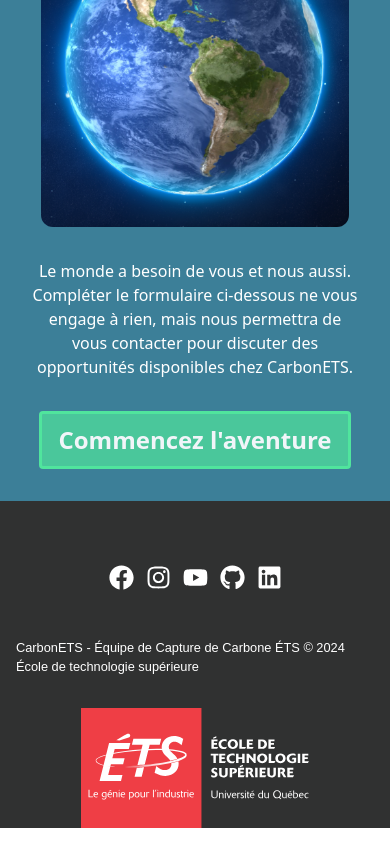
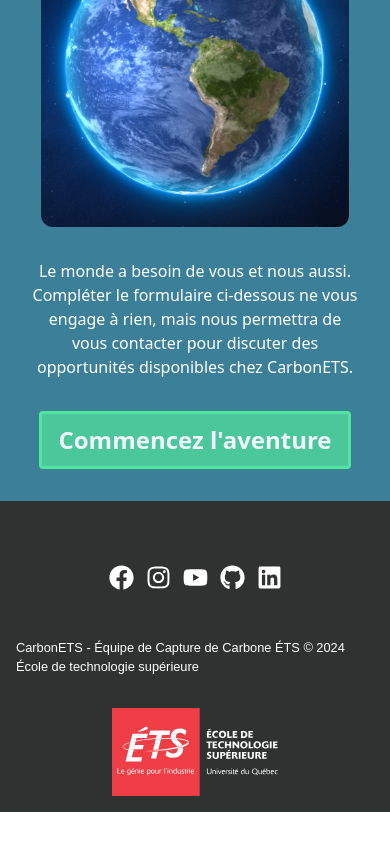
Before and after one commit to carbonets/carbonets.github.io, a React (Vite) app: page / in a window 390 px wide. Shown: the part 3310-4154 px from the top of the page. After the commit the page ends 4122 px from the top, so only its background shows below. Built offline with nearby package versions, Linux system fonts and the light colour scheme.

Commit message:
Add bottom padding

```diff
--- a/src/components/Footer.tsx
+++ b/src/components/Footer.tsx
@@ -61,8 +61,8 @@
             <div className='flex w-full text-white text-[0.8rem] font-[sans-serif] justify-center p-4 mt-4'>
                 {t("footerText")}
             </div>
-            <div className='mb-4 md:ml-6 md:hidden'>
-                <img src={ets} alt='ÉTS' className='h-[7.5rem] mx-auto m-4' />
+            <div className='md:ml-6 md:hidden'>
+                <img src={ets} alt='ÉTS' className='h-[7.5rem] mx-auto p-4' />
             </div>
         </>
     )
```
